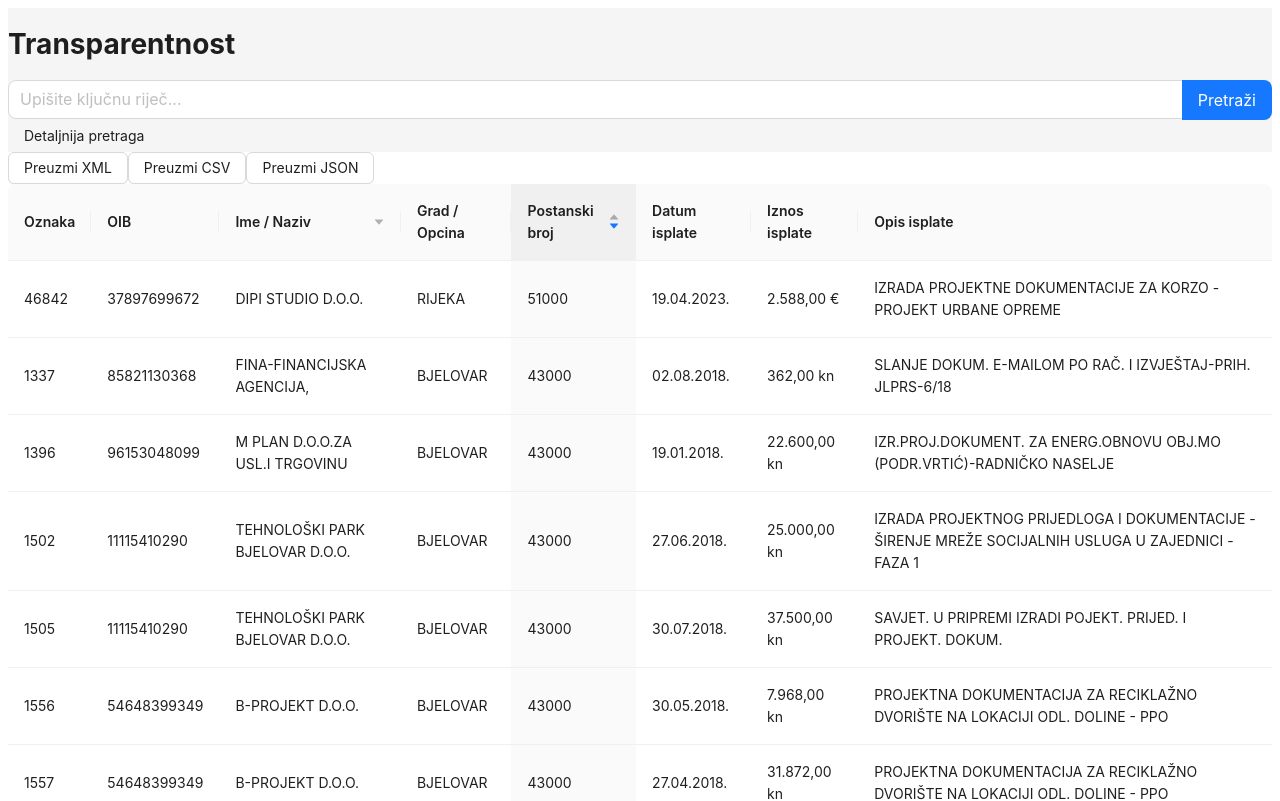
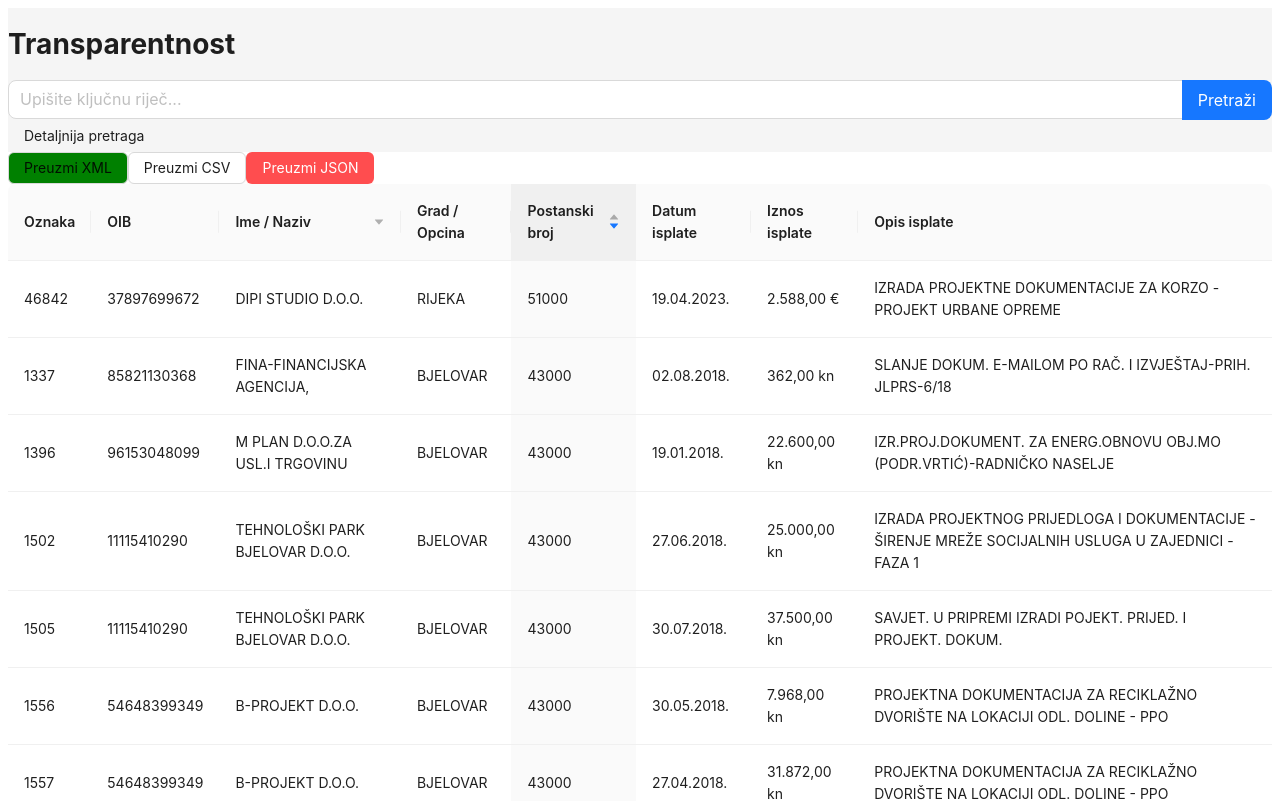
Before and after one commit to 3ojan/javna-nabava-frontend, a React (Vite) app: page / in a window 1280 px wide. Shown: the top 801 px of the page. Built offline with nearby package versions, Linux system fonts and the light colour scheme.

Commit message:
styled added, arhitecture fix

```diff
--- a/src/app/components/ExportButtons.tsx
+++ b/src/app/components/Buttons/ExportButtons.tsx
@@ -1,12 +1,13 @@
 import { Button } from "antd";
 import React from "react";
+import { GreenButton } from "./styled";
 
 export default function ExportButtons() {
   return (
     <div>
-      <Button>Preuzmi XML</Button>
+      <GreenButton disabled={false}>Preuzmi XML</GreenButton>
       <Button>Preuzmi CSV</Button>
-      <Button>Preuzmi JSON</Button>
+      <Button danger type="primary" >Preuzmi JSON</Button>
     </div>
   );
 }
--- /dev/null
+++ b/src/app/components/Buttons/styled.ts
@@ -0,0 +1,6 @@
+import { Button } from "antd"
+import styled from "styled-components"
+
+export const  GreenButton = styled(Button)`
+background: ${props => props.disabled ? '#ccc' : 'green'};
+`
--- a/src/app/components/ResultTable.tsx
+++ b/src/app/components/ResultTable.tsx
@@ -1,7 +1,7 @@
 import React from 'react';
 import { Table } from 'antd';
 import { ColumnsType, TableProps } from 'antd/es/table';
-import ExportButtons from './ExportButtons';
+import ExportButtons from './Buttons/ExportButtons';
 
 /** Mora biti isto kao i json atributi */
 interface DataType {
```
